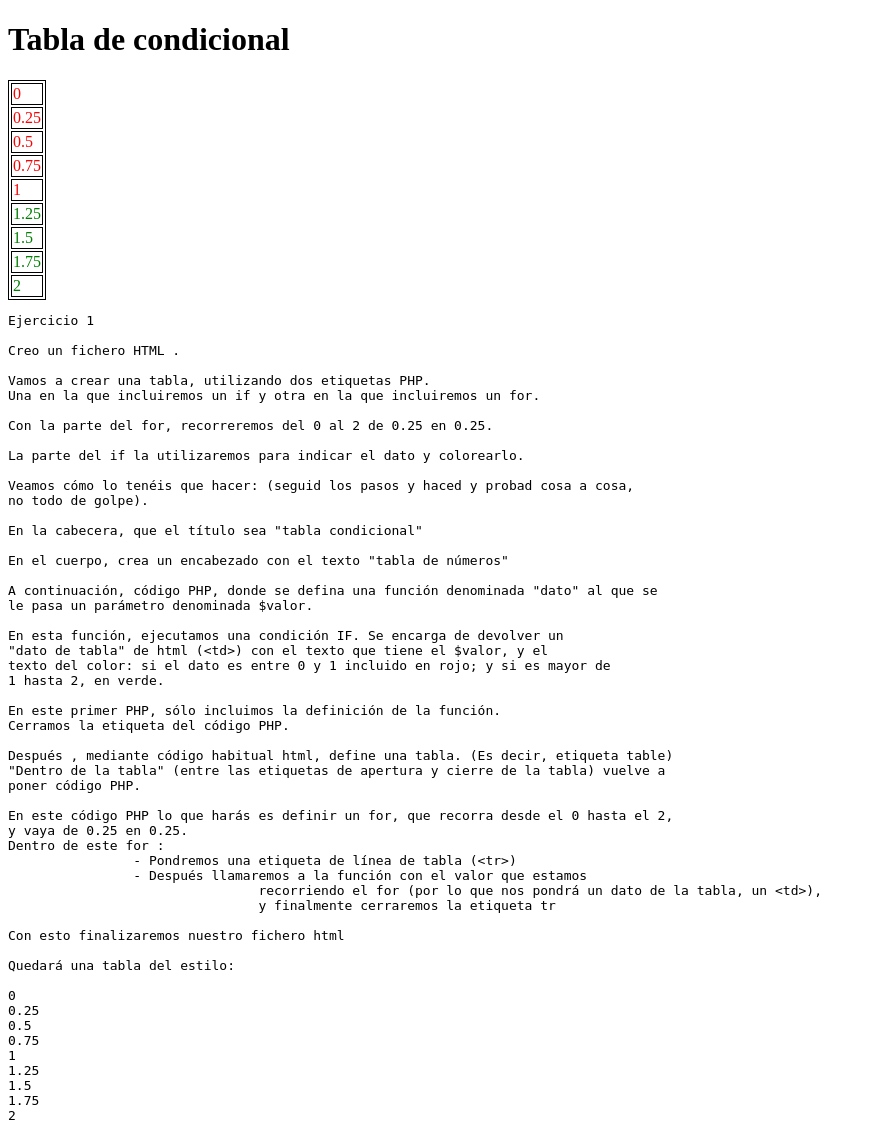
After one commit to J210172/ASIR2-IAW-PHP, a PHP site: page /ejercicios/ejer03-01/index.php in a window 1280 px wide. The commit adds this page. Shown: the whole page, without its empty margins (0-874 px from the left). Run offline with PHP 8.4, Linux system fonts and the light colour scheme.

Commit message:
Ejercicios 2023-11-02

```diff
--- /dev/null
+++ b/ejercicios/ejer03-01/index.php
@@ -0,0 +1,87 @@
+<?php
+?>
+<!DOCTYPE html>
+<html>
+
+<head>
+	<title>tabla condicional</title>
+</head>
+
+<body>
+	<h1>Tabla de condicional</h1>
+
+	<table style="border: 1px solid black">
+		<tbody>
+			<?php
+			for ($i = 0; $i <= 2; $i += 0.25)
+			{
+				$color = $i <= 1 ? "red" : "green";
+				echo "
+					<tr>
+						<td style='border: 1px solid black;color:$color'>$i</td>
+					</tr>
+				";
+			}
+			?>
+		</tbody>
+	</table>
+</body>
+
+</html>
+
+<pre>
+Ejercicio 1
+
+Creo un fichero HTML .
+
+Vamos a crear una tabla, utilizando dos etiquetas PHP.
+Una en la que incluiremos un if y otra en la que incluiremos un for.
+
+Con la parte del for, recorreremos del 0 al 2 de 0.25 en 0.25.
+
+La parte del if la utilizaremos para indicar el dato y colorearlo.
+
+Veamos cómo lo tenéis que hacer: (seguid los pasos y haced y probad cosa a cosa,
+no todo de golpe).
+
+En la cabecera, que el título sea "tabla condicional"
+
+En el cuerpo, crea un encabezado con el texto "tabla de números"
+
+A continuación, código PHP, donde se defina una función denominada "dato" al que se
+le pasa un parámetro denominada $valor.
+
+En esta función, ejecutamos una condición IF. Se encarga de devolver un
+"dato de tabla" de html (&lt;td&gt;) con el texto que tiene el $valor, y el
+texto del color: si el dato es entre 0 y 1 incluido en rojo; y si es mayor de
+1 hasta 2, en verde.
+
+En este primer PHP, sólo incluimos la definición de la función.
+Cerramos la etiqueta del código PHP.
+
+Después , mediante código habitual html, define una tabla. (Es decir, etiqueta table)
+"Dentro de la tabla" (entre las etiquetas de apertura y cierre de la tabla) vuelve a
+poner código PHP.
+
+En este código PHP lo que harás es definir un for, que recorra desde el 0 hasta el 2,
+y vaya de 0.25 en 0.25.
+Dentro de este for :
+		- Pondremos una etiqueta de línea de tabla (&lt;tr&gt;)
+		- Después llamaremos a la función con el valor que estamos
+				recorriendo el for (por lo que nos pondrá un dato de la tabla, un &lt;td&gt;),
+				y finalmente cerraremos la etiqueta tr
+
+Con esto finalizaremos nuestro fichero html
+
+Quedará una tabla del estilo:
+
+0
+0.25
+0.5
+0.75
+1
+1.25
+1.5
+1.75
+2
+</pre>
```
Also changed, not shown: ejercicios/ejer02-03/index.php (+12 -4 lines), ejercicios/ejer02-04/index.php (+19 -4 lines), ejercicios/ejer04-01/index.php (added, +66 -0 lines).
